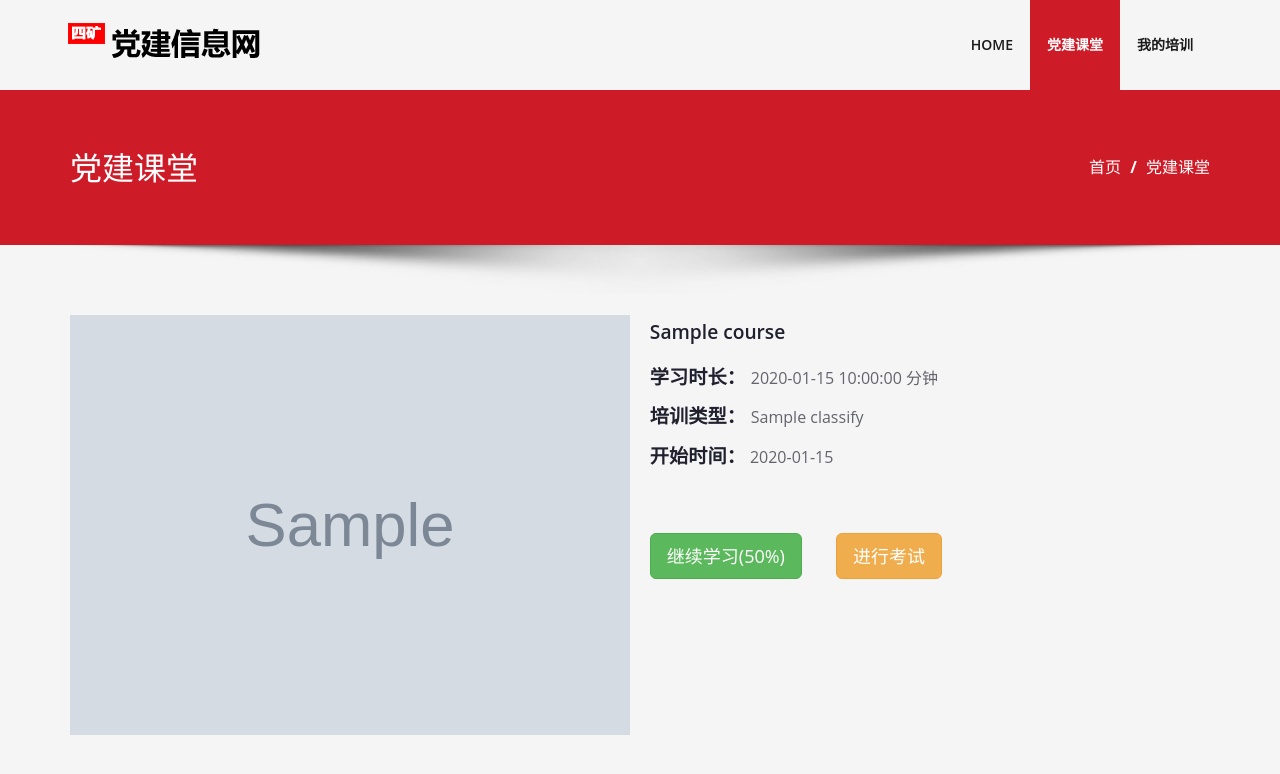
After one commit to Ggzzhh/course, a Python web app: template app/templates/main/detail.html in a window 1280 px wide. The commit adds this page. Shown: the top 774 px of the page. Run offline with Jinja, Linux system fonts and the light colour scheme; the template is opened without the code that fills it: most values are stand-ins (such as "Sample title", 1, 10 or a date in 2020); grey boxes marked "Sample" are stand-in pictures; some libraries are stand-ins or nearby versions.

Commit message:
课程详情页完成

```diff
--- a/app/static/css/model.css
+++ b/app/static/css/model.css
@@ -29,6 +29,10 @@
     color: white;
 }
 
+.section-item a:hover {
+    color: #21202e;
+}
+
 .section-item label {
     margin: 0 5px;
 }
@@ -50,6 +54,10 @@
     border-radius: 5px;
     padding: 10px;
     margin-bottom: 20px;
+}
+.card-container:hover {
+    transform: scale(1.02);
+    box-shadow: 0 0 10px 1px rgba(0,0,0,.21);
 }
 .item-head {
     display: block;
--- a/app/templates/_models.html
+++ b/app/templates/_models.html
@@ -19,29 +19,3 @@
   </div>
   <div class="page-seperate"></div>
 {% endmacro %}
-
-
-{% macro course_card(title, course_url,
-                      classify, newstime,
-                      total_time, img_url='../static/images/bg.jpg') %}
-    <div class="card-container">
-      <div class="img-container">
-        <a href="{{ course_url }}">
-          <div class="item-head">
-            <img src="{{ img_url }}" alt="背景图" class="item-image img-responsive">
-            <div class="item-classify">{{ classify }}</div>
-            <div class="item-status">发布时间：{{ newstime }}</div>
-          </div>
-        </a>
-      </div>
-      <div class="other-container">
-        <div class="item-title">
-          <a href="{{ course_url }}">{{ title }}</a>
-        </div>
-        <div class="item-explain">
-          总学习时长：{{ total_time }}分钟
-        </div>
-      </div>
-    </div>
-
-{% endmacro %}
--- a/app/templates/main/base.html
+++ b/app/templates/main/base.html
@@ -79,7 +79,7 @@
       </div>
     </div>
   </div>
-  {{ model.page_section('党建课堂', '#', '#') }}
+  {{ model.page_section('党建课堂', '/', '/') }}
   {% block page_content %}
 
   {% endblock %}
--- /dev/null
+++ b/app/templates/main/detail.html
@@ -0,0 +1,90 @@
+{% extends 'main/base.html' %}
+{% block _head %}
+  {{ super() }}
+  <style>
+    .detail-container {
+      display: flex;
+    }
+    .detail-left {
+      width: 100%;
+    }
+    .detail-left img {
+      width: 100%;
+    }
+    .detail-right {
+      width: 100%;
+      padding: 0 20px;
+    }
+    .detail-right .title {
+      font-size: 1.2rem;
+      font-weight: 600;
+      color: #21202e;
+    }
+    .detail-title {
+      margin-bottom: 10px;
+    }
+    .detail-des {
+      margin-top: 5px;
+    }
+    .detail-btn {
+      margin-top: 60px;
+      font-weight: bold;
+      color: #ce1b28;
+    }
+    .ml-3 {
+      margin-left: 30px;
+    }
+  </style>
+{% endblock %}
+{% block page_content %}
+  <div class="flex-column justify-content-center align-items-center">
+    <div class="container">
+      <div class="detail-container">
+        <div class="detail-left">
+          <img src="{{ course.img_url }}" alt="课程图片">
+        </div>
+        <div class="detail-right">
+          <div class="detail-title"><span class="title">{{ course.title }}</span></div>
+          <div class="detail-des"><span class="title">学习时长： </span>{{ course.total_time }} 分钟</div>
+          <div class="detail-des"><span class="title">培训类型： </span>{{ course.classify }}</div>
+          <div class="detail-des"><span class="title">开始时间：</span> {{ course.newstime }}</div>
+          <div class="detail-btn">
+            {% if not current_user.is_authenticated %}
+              {% if '没有选择这门课' == '' %}
+                <button class="btn btn-lg btn-primary">立即选课</button>
+              {% else %}
+                {% if '含有学习' != '' %}
+                  {% if '学习进度大于0%' != '' %}
+                    <button class="btn btn-lg btn-success">继续学习(50%)</button>
+                  {% else %}
+                    <button class="btn btn-lg btn-success">开始学习</button>
+                  {% endif %}
+                {% endif %}
+                {% if '含有考试' != '' %}
+                  {% if '含有学习且学习进度100%' == '' %}
+                    <button type="button" class="btn btn-lg btn-warning ml-3">进行考试</button>
+                  {% else %}
+                    <button type="button" class="btn btn-lg btn-warning ml-3"
+                            data-toggle="popover" title="无法考试"
+                            data-content="请先完成所有学习后再进行考试！">进行考试</button>
+                  {% endif %}
+                {% endif %}
+              {% endif %}
+
+            {% else %}
+              <span class="tips">请登录后进行更多操作</span>
+            {% endif %}
+          </div>
+        </div>
+      </div>
+    </div>
+  </div>
+{% endblock %}
+
+{% block _scripts %}
+  <script>
+      $(function () {
+          $("[data-toggle='popover']").popover();
+      });
+  </script>
+{% endblock %}
```
Also changed, not shown: app/main/views.py (+13 -0 lines), app/templates/main/_models.html (added, +23 -0 lines), app/templates/main/index.html (+13 -3 lines).
